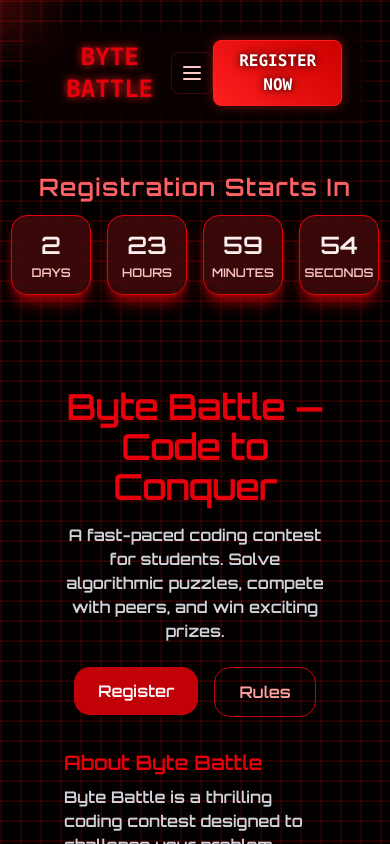
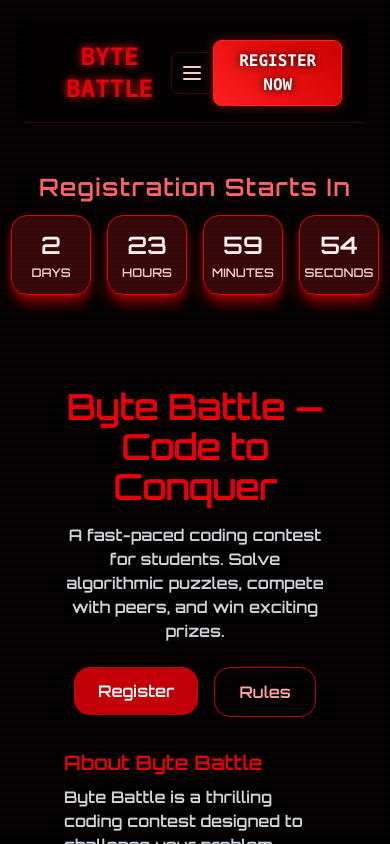
Before and after one commit to LakshmiDeepak27/BYTEBATTLE, a Next.js app: page / in a window 390 px wide. Shown: the top 844 px of the page. Built offline with nearby package versions, Linux system fonts and the light colour scheme.

Commit message:
hamburger update

```diff
--- a/src/app/globals.css
+++ b/src/app/globals.css
@@ -9,10 +9,10 @@
   color: #fff;
 }
 
-/* Root scrolling behavior and prevent horizontal overflow */
 html {
   scroll-behavior: smooth;
   overflow-x: hidden;
+  overscroll-behavior-y: contain;
 }
 
 /* ==== CYBERPUNK GRID BACKGROUND ==== */
--- a/src/app/page.tsx
+++ b/src/app/page.tsx
@@ -53,8 +53,8 @@
       onMouseMove={handleMouseMove}
       style={{ "--mouse-x": `${mousePos.x}px`, "--mouse-y": `${mousePos.y}px` } as React.CSSProperties}
     >
-      {/* Full-page Grid */}
-      <div className="absolute inset-0">
+      {/* Full-page Grid pinned to viewport to avoid affecting scroll height */}
+      <div className="fixed inset-0 -z-10 pointer-events-none">
         <div className="full-grid"></div>
         <div className="full-grid overlay"></div>
         {/* Subtle pointer effect */}
```
